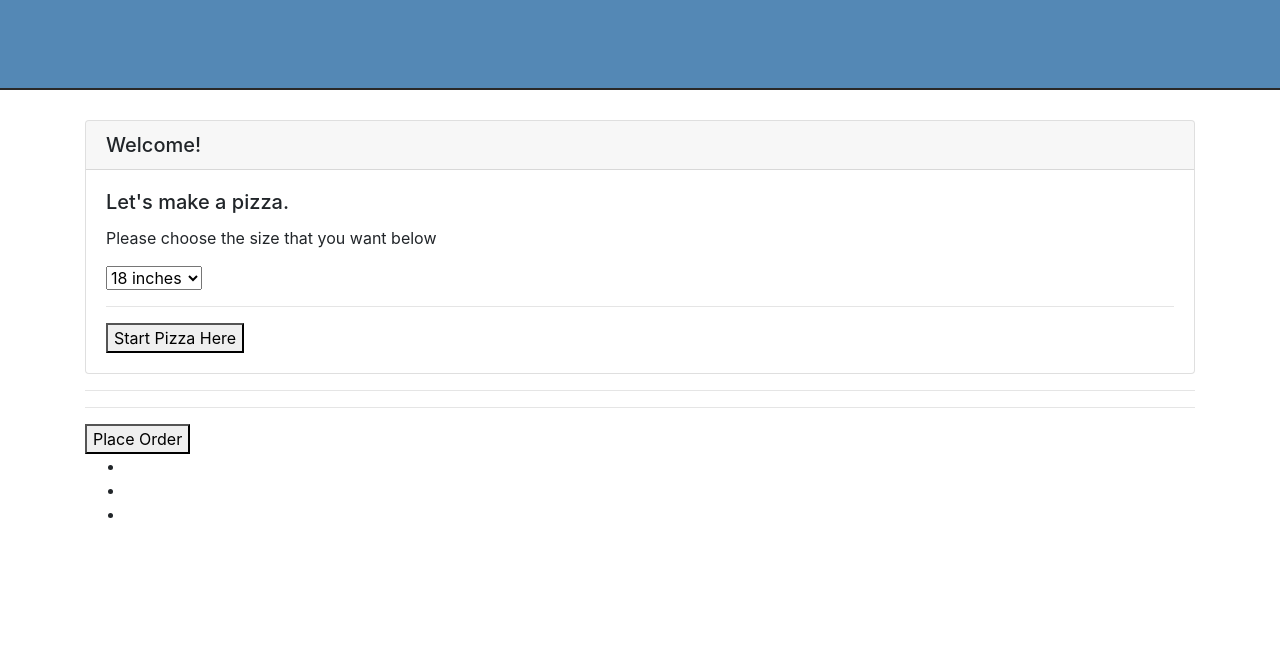
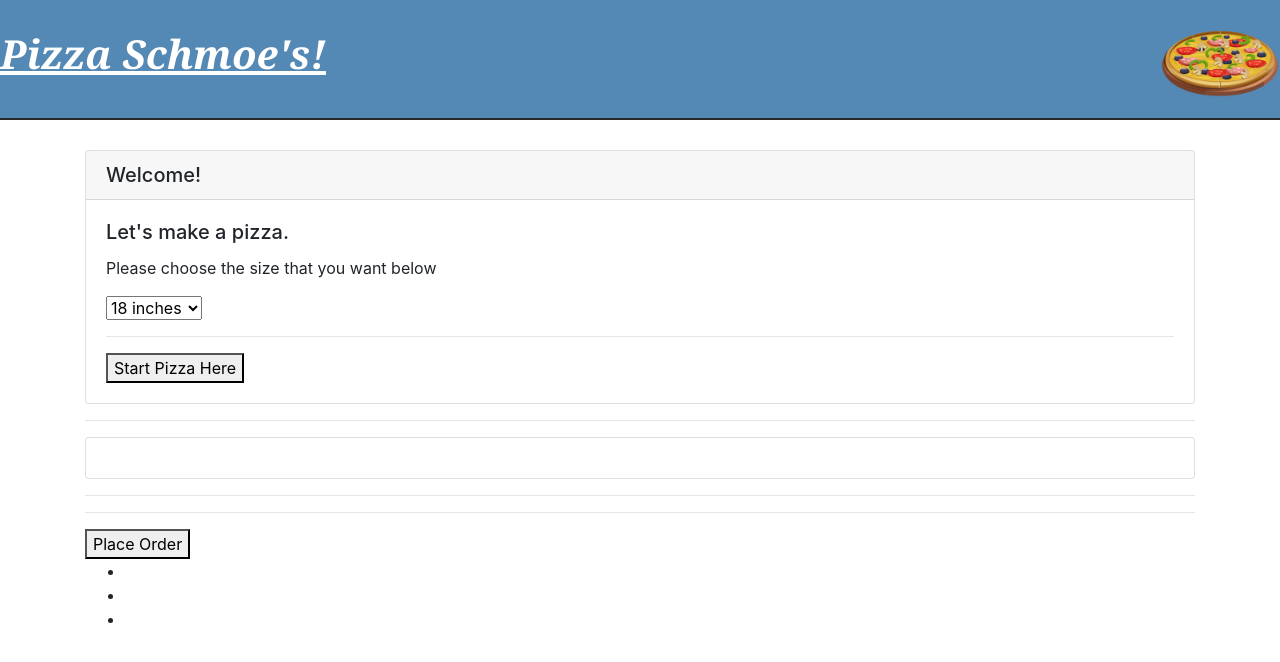
Before and after one commit to jIrwinCline/friday-wk4, a plain HTML site: page index.html in a window 1280 px wide. Drawn offline with Linux system fonts and the light colour scheme.

Commit message:
add header styling

```diff
--- a/css/styles.css
+++ b/css/styles.css
@@ -8,11 +8,22 @@
 .header {
   background-color: #5488B5;
   color: #fff;
-  padding: 20px 10px;
+  padding: 30px 0px 20px;
   margin-bottom: 30px;
   border-bottom: 2px solid #2a2928;
-  height: 90px
+  height: 120px
 }
 .header-right {
    float: right;
  }
+ .header h1 {
+   float: left;
+   text-decoration: underline;
+   font-weight: bold;
+   font-family: georgia;
+   font-style: italic;
+ }
+ img {
+   height: auto;
+   width: 120px;
+ }
--- a/index.html
+++ b/index.html
@@ -9,8 +9,9 @@
 </head>
 <body>
   <div class="header">
+    <h1>Pizza Schmoe's!</h1>
     <div class="header-right">
-      <img src="" alt="">
+      <img src="img/pizza.png">
     </div>
   </div>
   <div class="container">
@@ -42,6 +43,9 @@
         </div> -->
       </div>
     </div>
+    <hr>
+    <div class="card">
+      <div class="card-body">
         <div class="toppings">
           <h2>Choose your toppings for 1$ each!</h2>
           <button class='topping' type="button" name="button" value="pepperoni">Pepperoni</button>
@@ -54,6 +58,8 @@
           <button class='hiddenTopping' id='sausage' type="button" name="button" value="sausage">Sausage</button>
 
 
+        </div>
+      </div>
     </div>
     <hr><hr>
     <button id="output" type="button" name="button">Place Order</button>
```
Also changed, not shown: img/pizza.jpg (added), img/pizza.png (added). Lines whose indentation alone changed are shown as unchanged.
